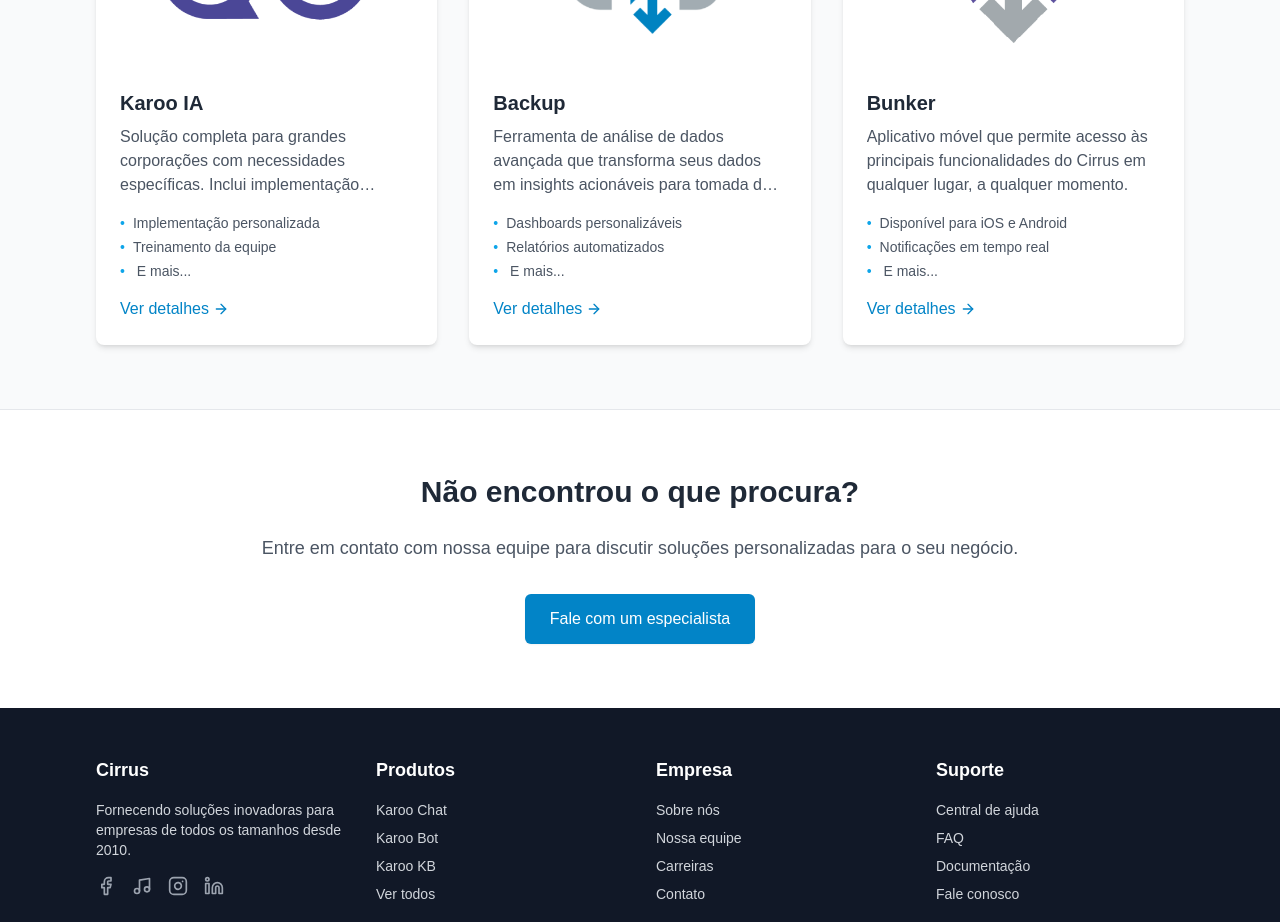
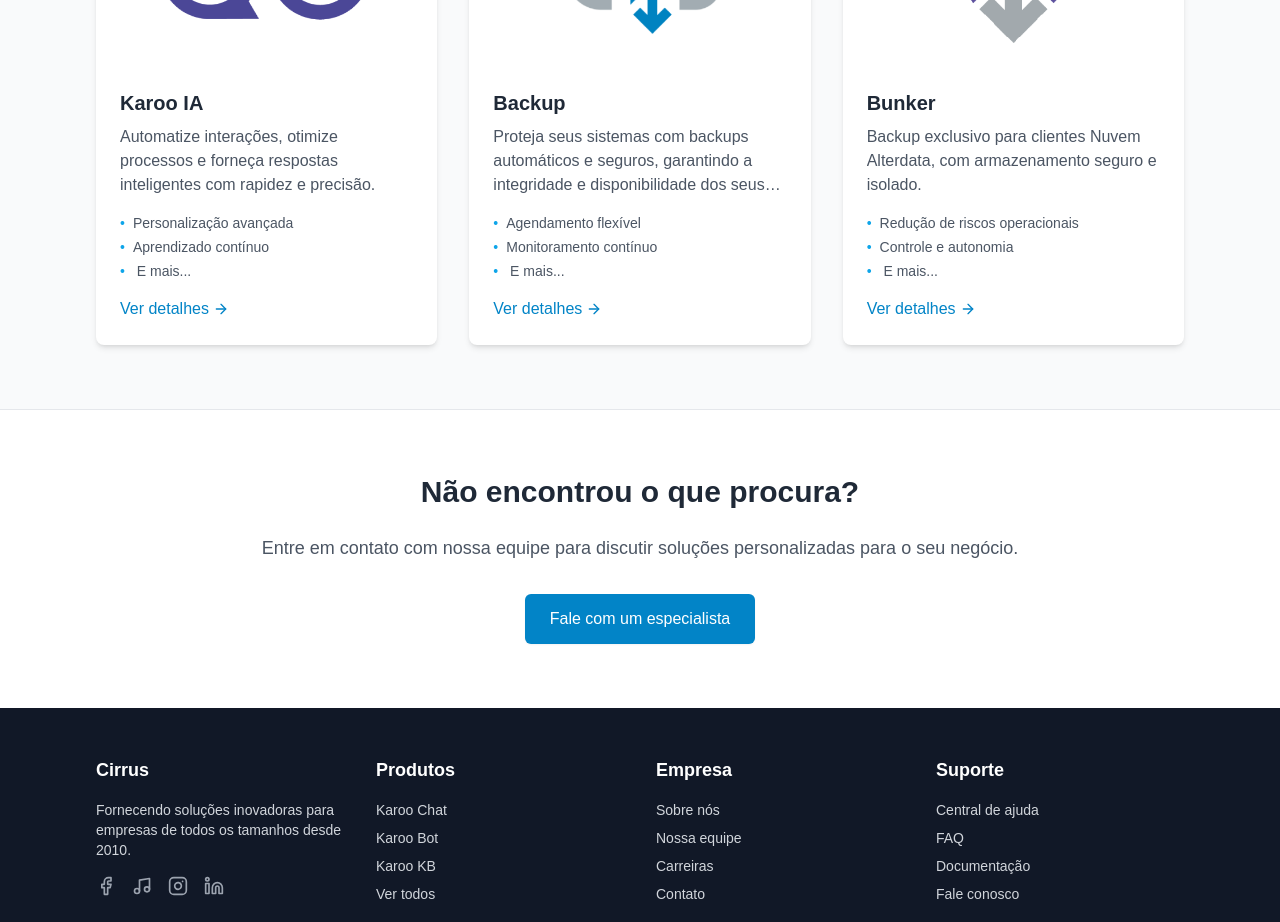
Before and after one commit to paulorpgomes/cirrus-shadcn, a Next.js app: page /products in a window 1280 px wide. Shown: the part 1000-1922 px from the top of the page. Built offline with nearby package versions, Linux system fonts and the light colour scheme.

Commit message:
all product pages modified

```diff
--- a/app/products/[id]/page.tsx
+++ b/app/products/[id]/page.tsx
@@ -100,20 +100,16 @@ const productsData = [
     id: 4,
     name: "Karoo IA",
     description:
-      "Solução completa para grandes corporações com necessidades específicas. Inclui implementação personalizada e treinamento da equipe.",
+      "O Karoo IA é uma solução avançada de inteligência artificial projetada para otimizar interações automatizadas, melhorar a eficiência operacional e oferecer respostas rápidas e precisas. Ele aprende continuamente, adaptando-se às necessidades do negócio e garantindo uma comunicação mais inteligente e personalizada.",
     longDescription:
-      "O Cirrus Enterprise é nossa solução mais robusta, projetada para grandes corporações com necessidades complexas e específicas. Oferecemos implementação totalmente personalizada, integração com seus sistemas existentes e treinamento abrangente para toda a sua equipe. Com o Cirrus Enterprise, você tem acesso a uma API completa para desenvolver integrações personalizadas e garantimos conformidade com todas as regulamentações relevantes para o seu setor. Nossa equipe dedicada de gerentes de conta trabalha diretamente com você para garantir o sucesso contínuo.",
-    //image: "/placeholder.svg?height=500&width=800",
+      "O Karoo IA revoluciona a maneira como empresas interagem com clientes e otimizam processos internos. Com tecnologia de aprendizado contínuo, ele analisa padrões, aprimora respostas e se adapta às demandas do usuário, proporcionando interações cada vez mais naturais e eficientes. Seu sistema inteligente automatiza tarefas repetitivas, melhora a precisão das informações e contribui para a produtividade do time. Além disso, a personalização avançada garante que as respostas estejam sempre alinhadas com a identidade da marca, reforçando a qualidade do atendimento e a confiança dos clientes.",
     video: "/videos/karooia.mp4",
     specifications: [
-      { type: "title", text: "Infraestrutura" },
-      { type: "item", text: "Infraestrutura dedicada" },
-      { type: "item", text: "Conexão de alta velocidade" },
-      { type: "title", text: "Recursos Humanos" },
-      { type: "item", text: "Equipe técnica qualificada" },
-      { type: "item", text: "Ambiente de desenvolvimento" },
-      { type: "title", text: "Segurança" },
-      { type: "item", text: "Políticas de segurança definidas" },
+      { type: "item", text: "Respostas Inteligentes" },
+      { type: "item", text: "Atendimento Automatizado" },
+      { type: "item", text: "Aprendizado Contínuo" },
+      { type: "item", text: "Personalização Avançada" },
+      { type: "item", text: "Treinamento Customizado" },
     ],
     relatedProducts: [1, 5, 3],
   },
@@ -121,9 +117,9 @@ const productsData = [
     id: 5,
     name: "Backup",
     description:
-      "Ferramenta de análise de dados avançada que transforma seus dados em insights acionáveis para tomada de decisões.",
+      "O Alterdata Backup garante a proteção dos seus sistemas com cópias automáticas e seguras, preservando a integridade dos dados e permitindo recuperação rápida quando necessário.",
     longDescription:
-      "O Cirrus Analytics é uma poderosa ferramenta de análise de dados que transforma informações brutas em insights acionáveis para sua empresa. Com dashboards personalizáveis, relatórios automatizados e previsões baseadas em IA, você pode tomar decisões informadas rapidamente. Nossa plataforma se integra facilmente com suas fontes de dados existentes e permite exportação em vários formatos. O Cirrus Analytics é ideal para equipes de marketing, vendas, operações e liderança que precisam entender tendências, identificar oportunidades e otimizar processos.",
+      "O Alterdata Backup é um serviço essencial para a segurança e continuidade dos seus sistemas. Com backups automáticos e armazenamento seguro, ele protege seus dados contra perdas e falhas, garantindo que informações críticas estejam sempre disponíveis. Além disso, oferece recuperação ágil, minimizando impactos operacionais e permitindo que sua empresa continue funcionando sem interrupções. Com tecnologia avançada e criptografia robusta, o Alterdata Backup proporciona tranquilidade e confiança para o seu negócio.",
     image: "/placeholder.svg?height=500&width=800",
     specifications: [
       { type: "title", text: "Conectividade" },
@@ -141,18 +137,15 @@ const productsData = [
     id: 6,
     name: "Bunker",
     description:
-      "Aplicativo móvel que permite acesso às principais funcionalidades do Cirrus em qualquer lugar, a qualquer momento.",
+      "O Alterdata Bunker é um serviço de backup exclusivo para clientes Nuvem Alterdata, oferecendo armazenamento seguro e isolado para garantir máxima proteção contra perdas e ataques cibernéticos.",
     longDescription:
-      "O Cirrus Mobile é nosso aplicativo dedicado que coloca o poder do Cirrus na palma da sua mão. Disponível para iOS e Android, o aplicativo permite que você acesse as principais funcionalidades do sistema em qualquer lugar, a qualquer momento. Com notificações em tempo real, você nunca perderá atualizações importantes. O modo offline permite continuar trabalhando mesmo sem conexão com a internet, com sincronização automática quando a conexão for restabelecida. A interface intuitiva foi projetada especificamente para dispositivos móveis, garantindo uma experiência de usuário excelente.",
+      "O Alterdata Bunker foi desenvolvido para reforçar a segurança dos dados dos clientes Nuvem Alterdata, criando uma camada extra de proteção contra ataques cibernéticos, como ransomware. O serviço realiza backups automáticos e armazena os dados em um ambiente separado da Nuvem Alterdata, garantindo maior resiliência contra falhas e ameaças. Além disso, os usuários podem acessar e baixar seus backups a qualquer momento, proporcionando autonomia e controle total sobre suas informações. Com criptografia avançada e um sistema de segurança robusto, o Alterdata Bunker é a solução ideal para empresas que priorizam a confiabilidade e proteção dos seus dados.",
     image: "/placeholder.svg?height=500&width=800",
     specifications: [
-      { type: "title", text: "Compatibilidade" },
-      { type: "item", text: "iOS 12+ ou Android 8+" },
-      { type: "title", text: "Requisitos" },
-      { type: "item", text: "Conexão com a internet" },
-      { type: "item", text: "Espaço livre: mínimo 50MB" },
-      { type: "item", text: "Conta Karoo ativa" },
-      { type: "title", text: "Permissões" },
+      { type: "item", text: "Backup isolado da Nuvem Alterdata" },
+      { type: "item", text: "Monitoramento contínuo" },
+      { type: "item", text: "Backups automáticos e regulares" },
+      { type: "item", text: "Proteção contra ransomware" },
       { type: "item", text: "Permissões de notificação" },
     ],
     relatedProducts: [3, 2, 5],
--- a/app/products/page.tsx
+++ b/app/products/page.tsx
@@ -48,35 +48,37 @@ export default function ProductsPage() {
       id: 4,
       name: "Karoo IA",
       description:
-        "Solução completa para grandes corporações com necessidades específicas. Inclui implementação personalizada e treinamento da equipe.",
+        "Automatize interações, otimize processos e forneça respostas inteligentes com rapidez e precisão.",
       image: "/images/iateste.png",
       features: [
-        "Implementação personalizada",
-        "Treinamento da equipe",
-        "API completa",
-        "Conformidade com regulamentações",
+        "Personalização avançada",
+        "Aprendizado contínuo",
+        "",
       ],
     },
     {
       id: 5,
       name: "Backup",
       description:
-        "Ferramenta de análise de dados avançada que transforma seus dados em insights acionáveis para tomada de decisões.",
+        "Proteja seus sistemas com backups automáticos e seguros, garantindo a integridade e disponibilidade dos seus dados.",
       image: "/images/backupteste.png",
       features: [
-        "Dashboards personalizáveis",
-        "Relatórios automatizados",
-        "Previsões baseadas em IA",
-        "Exportação de dados",
+        "Agendamento flexível",
+        "Monitoramento contínuo",
+        "",
       ],
     },
     {
       id: 6,
       name: "Bunker",
       description:
-        "Aplicativo móvel que permite acesso às principais funcionalidades do Cirrus em qualquer lugar, a qualquer momento.",
+        "Backup exclusivo para clientes Nuvem Alterdata, com armazenamento seguro e isolado.",
       image: "/images/bunkerteste.png",
-      features: ["Disponível para iOS e Android", "Notificações em tempo real", "Modo offline", "Interface intuitiva"],
+      features: [
+        "Redução de riscos operacionais",
+        "Controle e autonomia",
+        "",
+      ],
     },
   ]
 
```
